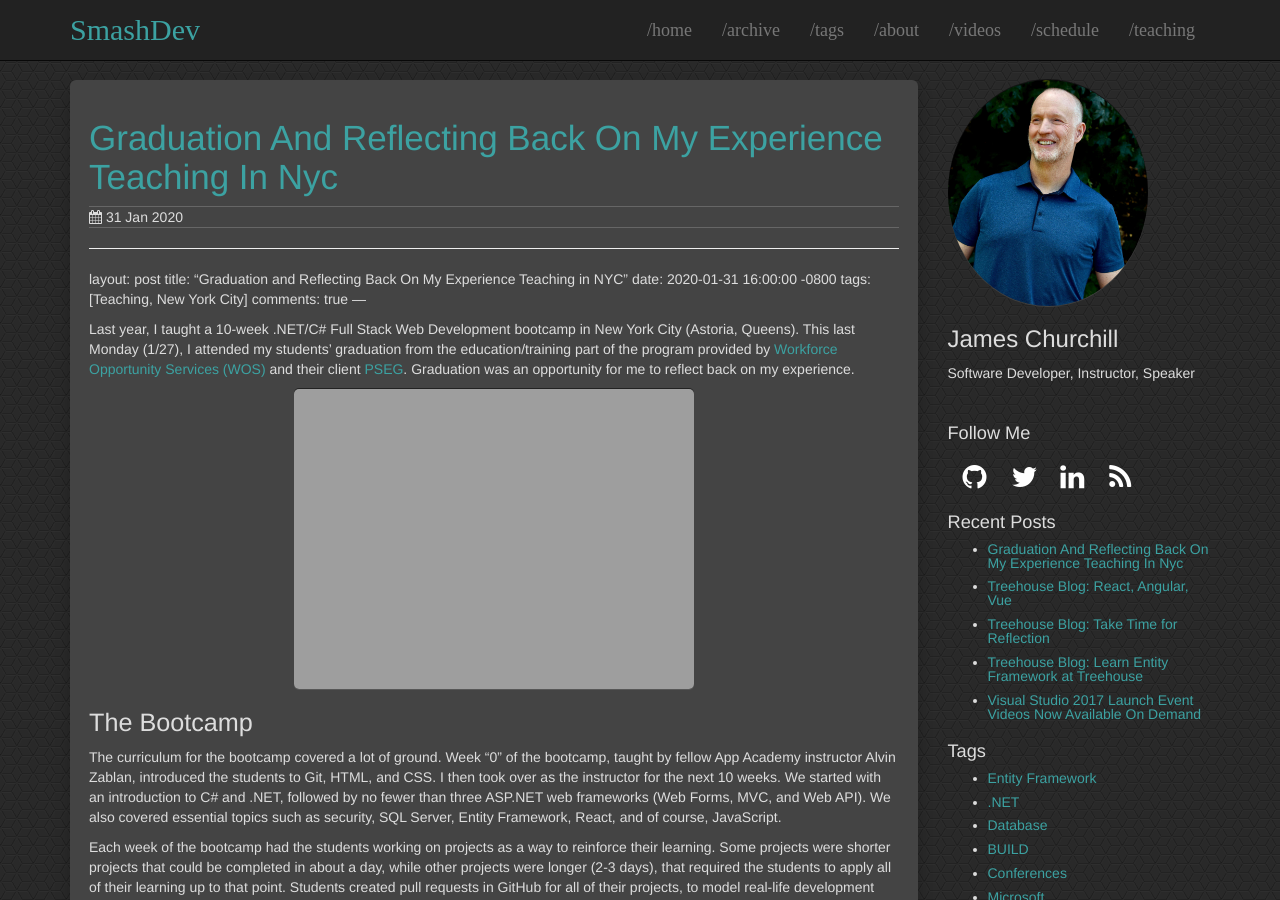
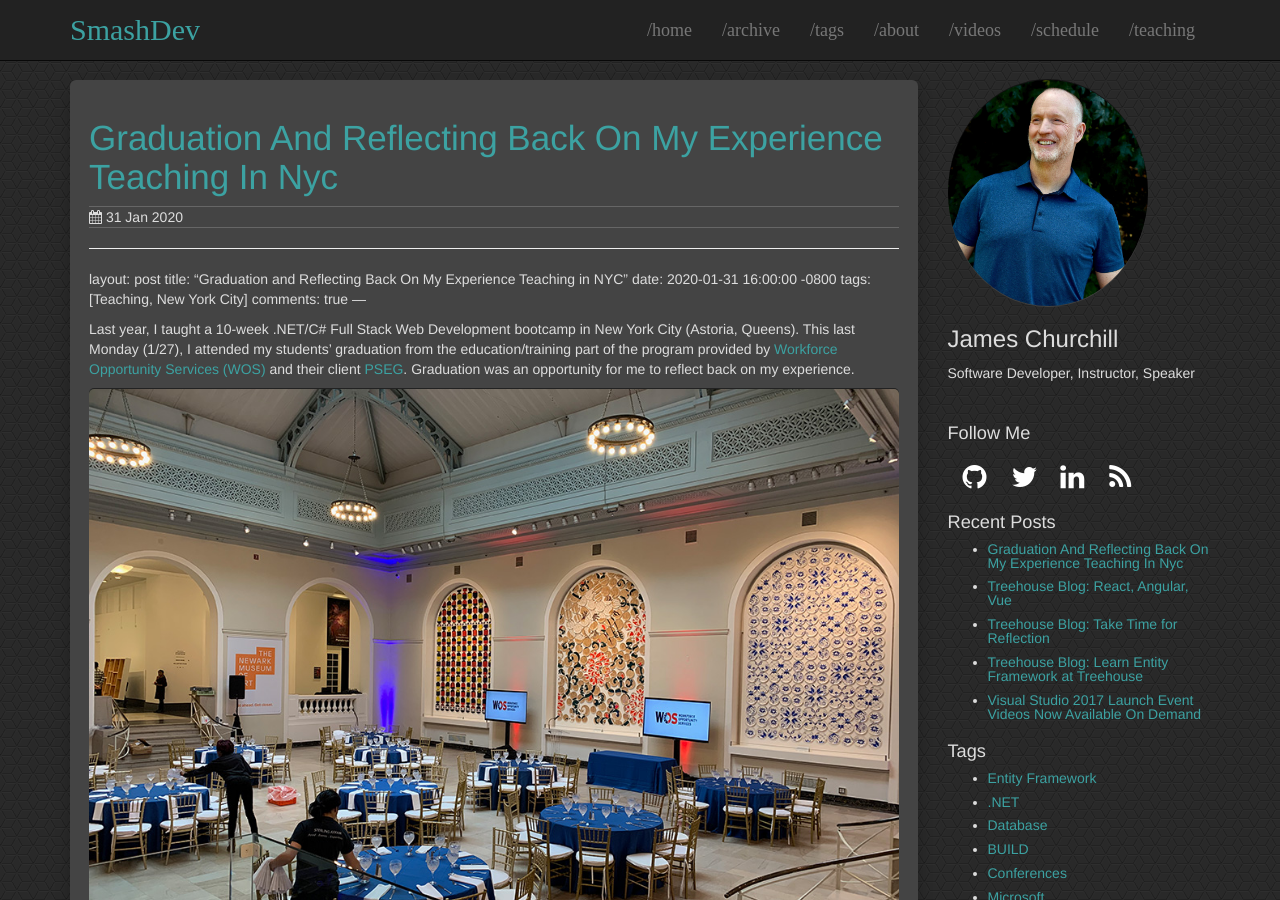
Before and after one commit to smashdevcode/smashdevcode.github.io, a Jekyll site: the page built from _posts/2020-01-31-Graduation-and-Reflecting-Back-On-My-Experience-Teaching-in-NYC.md, in a window 1280 px wide and 900 px high. Built offline with Jekyll 4.4.1, drawn with Linux system fonts in a browser that asks for light colours; our own code applies the rules of GitHub Pages for plain Markdown files.

Commit message:
Replace PNGs with JPGs

```diff
--- a/_posts/2020-01-31-Graduation-and-Reflecting-Back-On-My-Experience-Teaching-in-NYC.md
+++ b/_posts/2020-01-31-Graduation-and-Reflecting-Back-On-My-Experience-Teaching-in-NYC.md
@@ -9,7 +9,7 @@ comments: true
 
 Last year, I taught a 10-week .NET/C# Full Stack Web Development bootcamp in New York City (Astoria, Queens). This last Monday (1/27), I attended my students' graduation from the education/training part of the program provided by [Workforce Opportunity Services (WOS)](https://www.wforce.org/) and their client [PSEG](https://www.pseg.com/). Graduation was an opportunity for me to reflect back on my experience.
 
-![Graduation at the Newark Museum]({{ site.url }}/images/graduation-reflecting-back-on-teaching-in-nyc/graduation-at-the-newark-museum.png){: .center-image }
+![Graduation at the Newark Museum]({{ site.url }}/images/graduation-reflecting-back-on-teaching-in-nyc/graduation-at-the-newark-museum.jpg){: .center-image }
 
 ## The Bootcamp
 
@@ -33,7 +33,7 @@ None of this would've been possible without the amazing work of everyone at WOS.
 
 Lastly, I'm thankful for my wonderful students. We all learned a lot together and had a good time along the way. Congrats to John Vera, Jason Lu, Mohammed Salam, Sarthak Thakur, and William Lawlor for graduating from the program and good luck with all of your future endeavors!
 
-![My Bootcamp Students]({{ site.url }}/images/graduation-reflecting-back-on-teaching-in-nyc/my-bootcamp-students.png){: .center-image }
+![My Bootcamp Students]({{ site.url }}/images/graduation-reflecting-back-on-teaching-in-nyc/my-bootcamp-students.jpg){: .center-image }
 
 
 Add alt text
```
Also changed, not shown: images/graduation-reflecting-back-on-teaching-in-nyc/graduation-at-the-newark-museum.jpg (added), images/graduation-reflecting-back-on-teaching-in-nyc/my-bootcamp-students.jpg (added).
